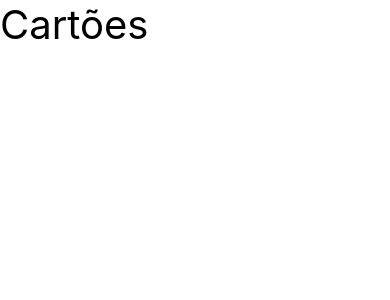
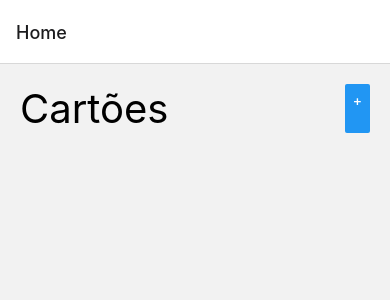
Before and after one commit to samuelalves3324/desafio-neopro, a React Native app: screen /Home in a window 390 px wide. Shown: the top 300 px of the page. Built offline with nearby package versions, Linux system fonts and the light colour scheme.

Commit message:
create stack navigation and create addcards page

```diff
--- a/App.js
+++ b/App.js
@@ -1,17 +1,17 @@
-import { StyleSheet, Text, View } from 'react-native';
 import Home from './src/pages/Home';
+import AddCards from './src/pages/AddCards';
+import { NavigationContainer } from '@react-navigation/native';
+import { createNativeStackNavigator } from '@react-navigation/native-stack';
+
+const Stack = createNativeStackNavigator();
 
 export default function App() {
   return (
-    <View style={styles.container}>
-      <Home />
-    </View>
+    <NavigationContainer>
+      <Stack.Navigator>
+        <Stack.Screen name="Home" component={Home} />
+        <Stack.Screen name="AddCards" component={AddCards} />
+      </Stack.Navigator>
+    </NavigationContainer>
   );
 }
-
-const styles = StyleSheet.create({
-  container: {
-    flex: 1,
-    backgroundColor: '#fff',
-  },
-});
--- a/package.json
+++ b/package.json
@@ -10,12 +10,13 @@
   },
   "dependencies": {
     "@react-navigation/native": "^6.1.3",
+    "@react-navigation/native-stack": "^6.9.9",
     "expo": "~47.0.12",
     "expo-status-bar": "~1.4.2",
     "react": "18.1.0",
     "react-native": "0.70.5",
-    "react-native-screens": "~3.18.0",
-    "react-native-safe-area-context": "4.4.1"
+    "react-native-safe-area-context": "4.4.1",
+    "react-native-screens": "~3.18.0"
   },
   "devDependencies": {
     "@babel/core": "^7.12.9"
--- /dev/null
+++ b/src/pages/AddCards.js
@@ -0,0 +1,9 @@
+import { StyleSheet, Text, View, Button } from 'react-native';
+
+export default function AddCards() {
+  return (
+    <View>
+      <Text>Adicionar cartão</Text>
+    </View>
+  );
+};
--- a/src/pages/Home.js
+++ b/src/pages/Home.js
@@ -1,9 +1,12 @@
-import { StyleSheet, Text, View } from 'react-native';
+import { StyleSheet, Text, View, Button } from 'react-native';
 
 export default function Home() {
   return (
     <View>
-      <Text style={styles.title}>Cartões</Text>
+      <View style={styles.header}>
+        <Text style={styles.title}>Cartões</Text>
+        <Button title="+"/>
+      </View>
     </View>
   );
 };
@@ -11,5 +14,10 @@ export default function Home() {
 const styles = StyleSheet.create({
   title: {
     fontSize: 40,
-  }
+  },
+  header: {
+    flexDirection: 'row',
+    justifyContent: 'space-between',
+    padding: 20,
+  },
 });
```
Also changed, not shown: 1 other file (tests, documents, lock files or other folders).
